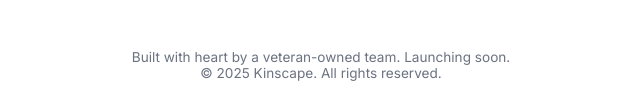
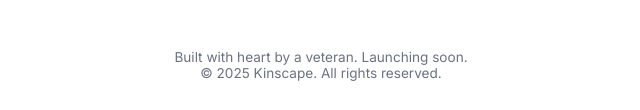
Before and after one commit to GoKinscape/Kscape-landing, a plain HTML site: page Index.html in a window 1280 px wide. Shown: the part 1662-1772 px from the top of the page, 319-959 px from the left. Drawn offline with Linux system fonts and the light colour scheme.

Commit message:
Update Index.html

```diff
--- a/Index.html
+++ b/Index.html
@@ -114,7 +114,7 @@
     <iframe id="form" src="https://tally.so/r/wAO5Mo" title="Kinscape Waitlist Form"></iframe>
 
     <div class="footer">
-      Built with heart by a veteran-owned team. Launching soon.<br>
+      Built with heart by a veteran. Launching soon.<br>
       © 2025 Kinscape. All rights reserved.
     </div>
   </div>
```
